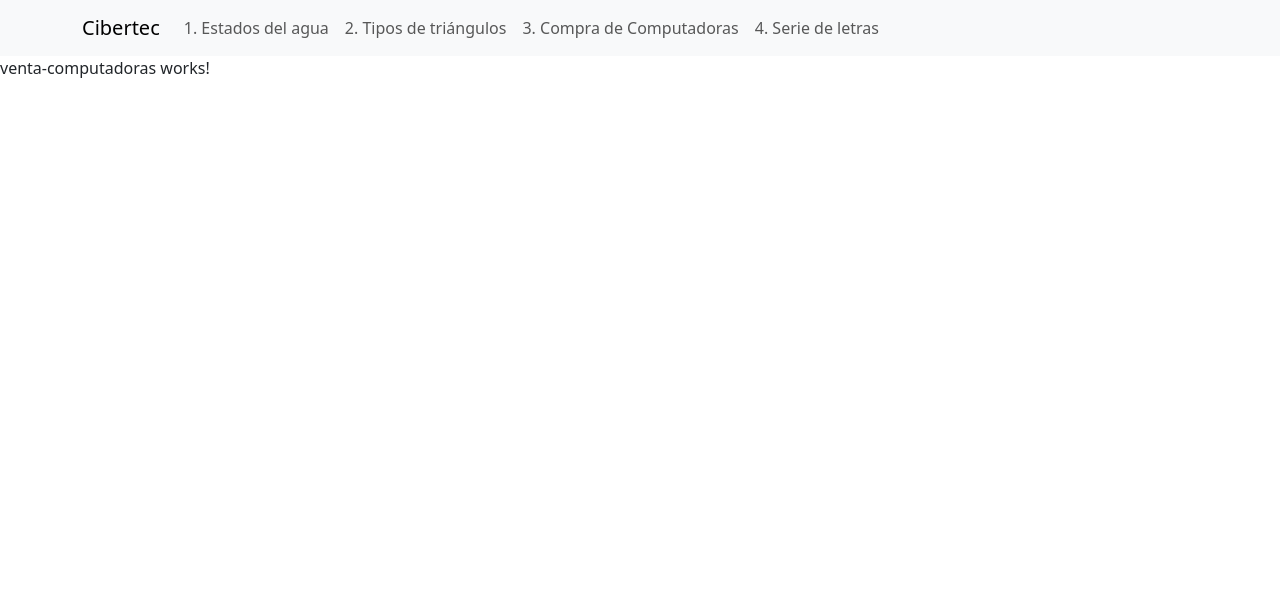
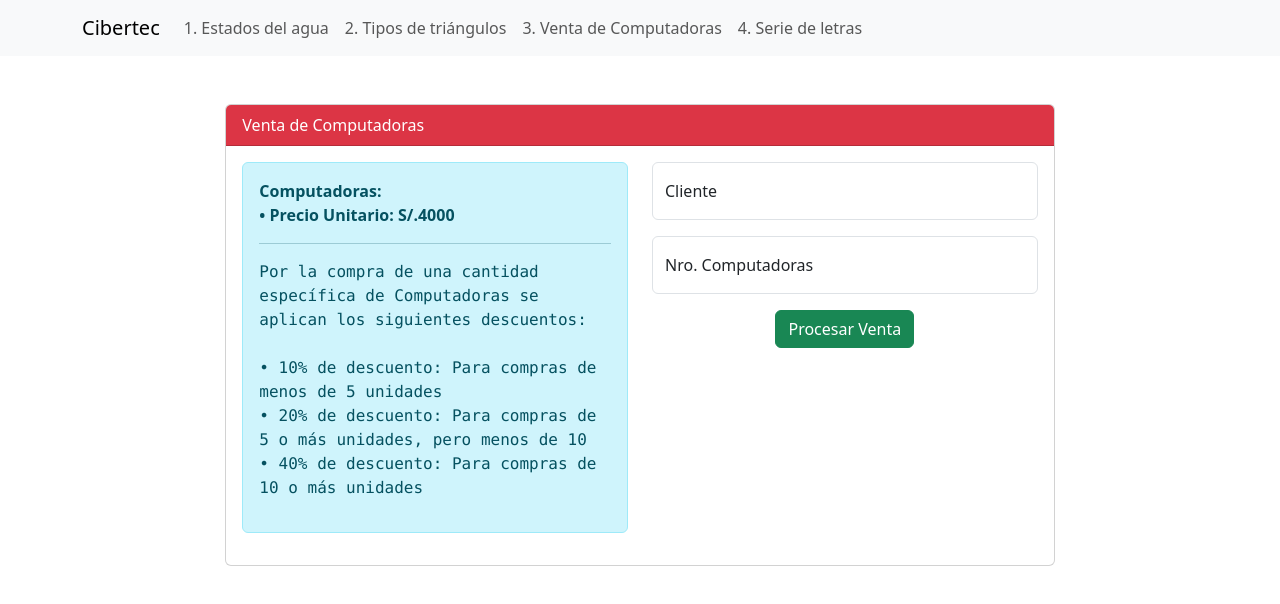
Before and after one commit to BlackTail2000/DAWI_CL3_2, an Angular app: page /venta-computadoras in a window 1280 px wide. Shown: the top 604 px of the page. Built offline with nearby package versions, Linux system fonts and the light colour scheme.

Commit message:
Formulario de Venta Completado

```diff
--- a/src/app/app.component.html
+++ b/src/app/app.component.html
@@ -20,7 +20,7 @@
         </li>
         <li class="nav-item">
           <a class="nav-link" href="/venta-computadoras">
-            3. Compra de Computadoras
+            3. Venta de Computadoras
           </a>
         </li>
         <li class="nav-item">
--- a/src/app/venta-computadoras/venta-computadoras.component.html
+++ b/src/app/venta-computadoras/venta-computadoras.component.html
@@ -1 +1,44 @@
-<p>venta-computadoras works!</p>
+<div class="container col-lg-8 col-md-10 col-sm-12 my-5">
+    <div class="card">
+        <div class="card-header text-bg-danger">
+            Venta de Computadoras
+        </div>
+        <div class="card-body">
+            <div class="row">
+                <div class="col">
+                    <div class="alert alert-info" role="alert">
+                        <p class="fw-bold">
+                            Computadoras:<br>
+                            • Precio Unitario: S/.4000
+                        </p>
+                        <hr>
+                        <p class="font-monospace">
+                            Por la compra de una cantidad específica de Computadoras
+                            se aplican los siguientes descuentos:<br><br>
+                            • 10% de descuento: Para compras de menos de 5 unidades<br>
+                            • 20% de descuento: Para compras de 5 o más unidades, pero menos de 10<br>
+                            • 40% de descuento: Para compras de 10 o más unidades
+                        </p>
+                    </div>
+                </div>
+                <div class="col">
+                    <div class="form-floating mb-3">
+                        <input type="text" class="form-control" id="txtcliente"
+                               autocomplete="off" placeholder="Cliente">
+                        <label for="txtcliente">Cliente</label>
+                    </div>
+                    <div class="form-floating mb-3">
+                        <input type="number" class="form-control" id="txtnrocompus"
+                               autocomplete="off" placeholder="Nro. Computadoras">
+                        <label for="txtnrocompus">Nro. Computadoras</label>
+                    </div>
+                    <div class="text-center">
+                        <button type="button" class="btn btn-success">
+                            Procesar Venta
+                        </button>
+                    </div>
+                </div>
+            </div>
+        </div>
+    </div>
+</div>
```
